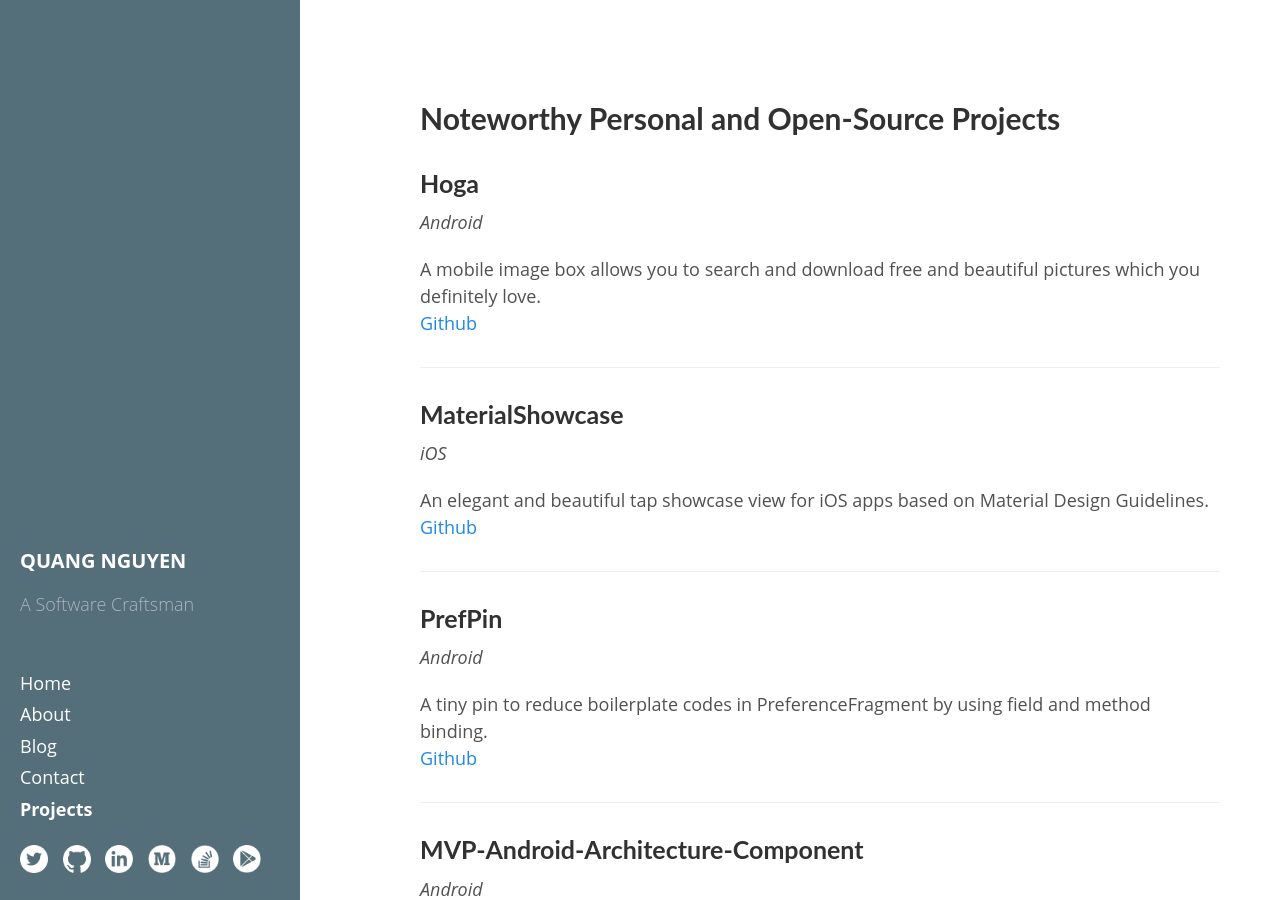
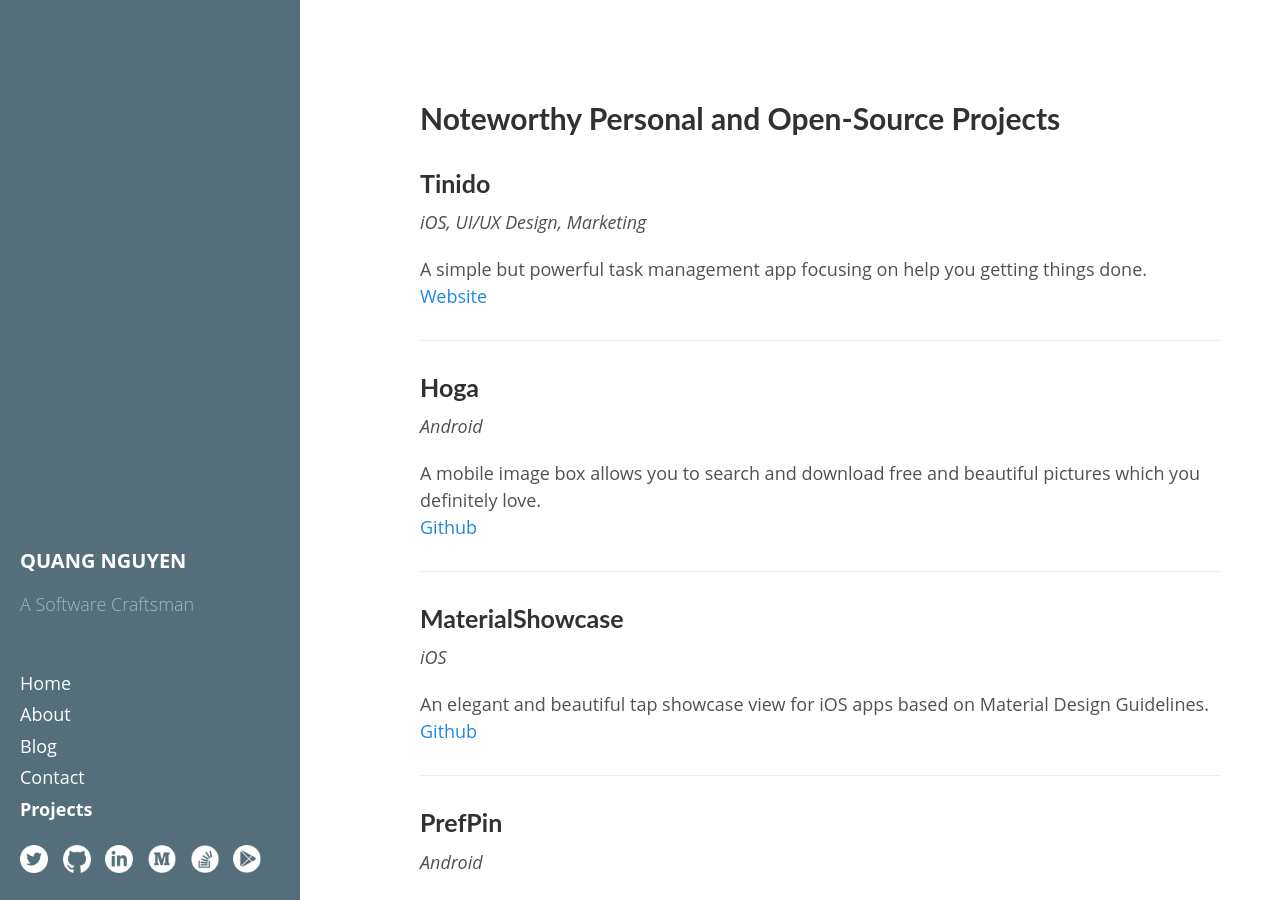
Before and after one commit to quangctkm9207/quangctkm9207.github.io, a Jekyll site: the page built from projects.md, in a window 1280 px wide and 900 px high. Built offline with Jekyll 4.4.1, drawn with Linux system fonts in a browser that asks for light colours; comment, search, counter and statistics services are not loaded.

Commit message:
Update projects.md

```diff
--- a/projects.md
+++ b/projects.md
@@ -4,6 +4,13 @@ title: Projects
 ---
 
 Noteworthy Personal and Open-Source Projects
+---
+### Tinido
+*iOS, UI/UX Design, Marketing*
+
+A simple but powerful task management app focusing on help you getting things done.
+[Website](https://tinido.com/)
+
 ---
 ### Hoga
 *Android*
```
